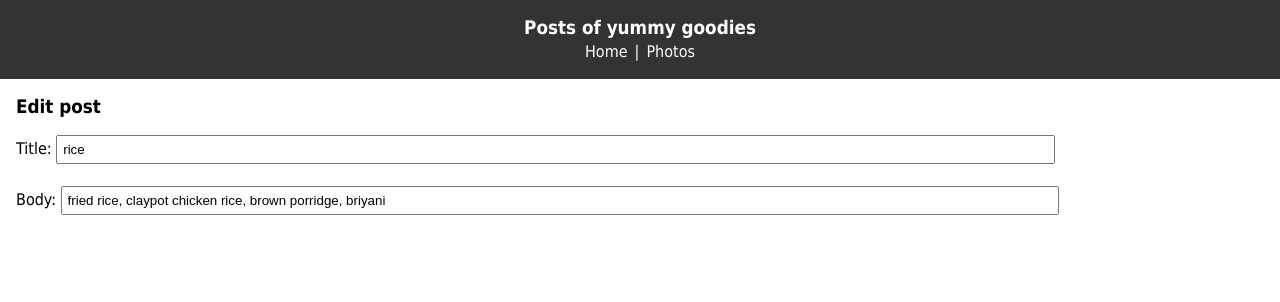
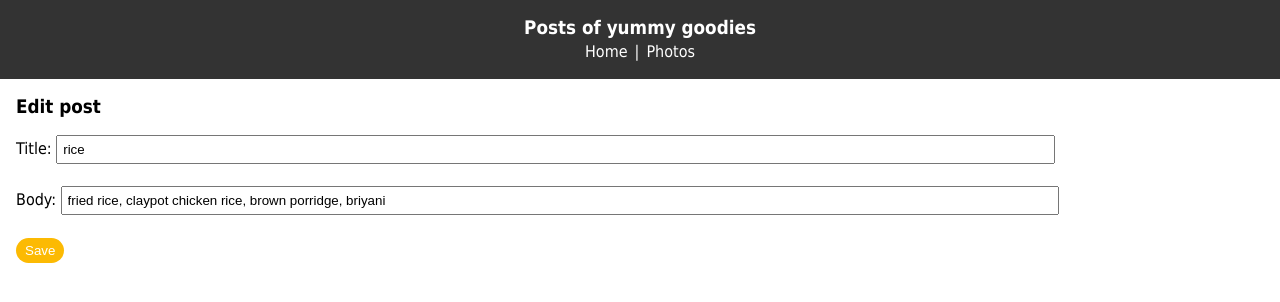
Before and after one commit to Paddlepop25/react-post-app-class-components, a React (Create React App) app: page /editpost/1 in a window 1280 px wide. Shown: the top 302 px of the page. Built offline with nearby package versions, Linux system fonts and the light colour scheme.

Commit message:
implemented stimulated save edit post andbutton in EditPost component

```diff
--- a/src/components/EditPost.js
+++ b/src/components/EditPost.js
@@ -30,6 +30,13 @@ class EditPost extends Component {
     })
   }
 
+  saveEditPost = (event) => {
+    event.preventDefault()
+    console.log('saved edited post') // save to database in real life
+
+    this.props.history.push('/')
+  }
+
   render() {
     const { title, body } = this.state.post
     // console.log(title)
@@ -37,6 +44,7 @@ class EditPost extends Component {
       <>
         <Header />
         <div className='container'>
+          <form onSubmit={this.saveEditPost}>
             <h3 style={{ margin: '15px 0' }}>Edit post</h3>
             <label>Title: </label>
             <input
@@ -57,6 +65,12 @@ class EditPost extends Component {
               maxLength='100'
               style={inputStyle}
             />
+
+            <br />
+            <br />
+
+            <button style={saveBtn}>Save</button>
+          </form>
         </div>
       </>
     )
@@ -68,4 +82,13 @@ const inputStyle = {
   padding: '5px',
 }
 
+const saveBtn = {
+  background: '#fcba03',
+  color: '#fff',
+  border: 'none',
+  padding: '5px 9px',
+  borderRadius: '20px',
+  cursor: 'pointer',
+}
+
 export default EditPost
```
Also changed, not shown: 1 other file (tests, documents, lock files or other folders). Lines whose indentation alone changed are shown as unchanged.
